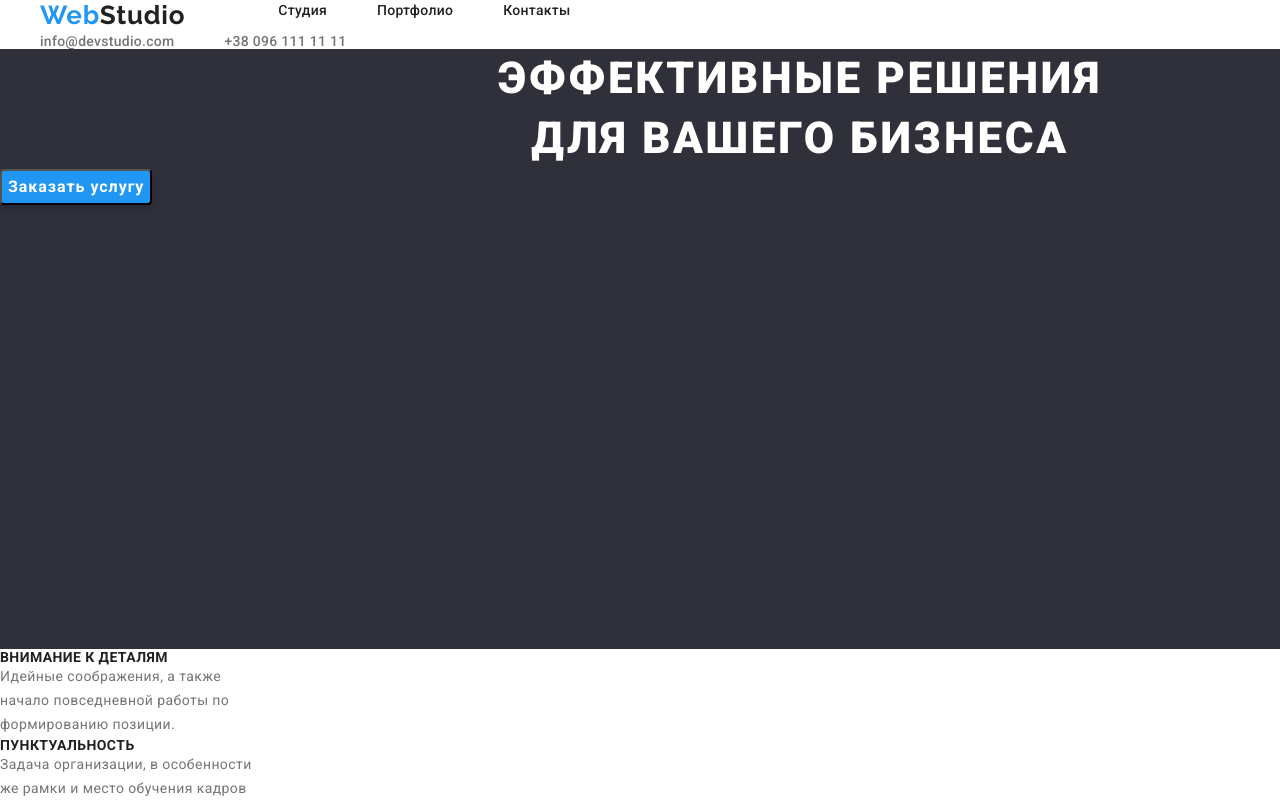
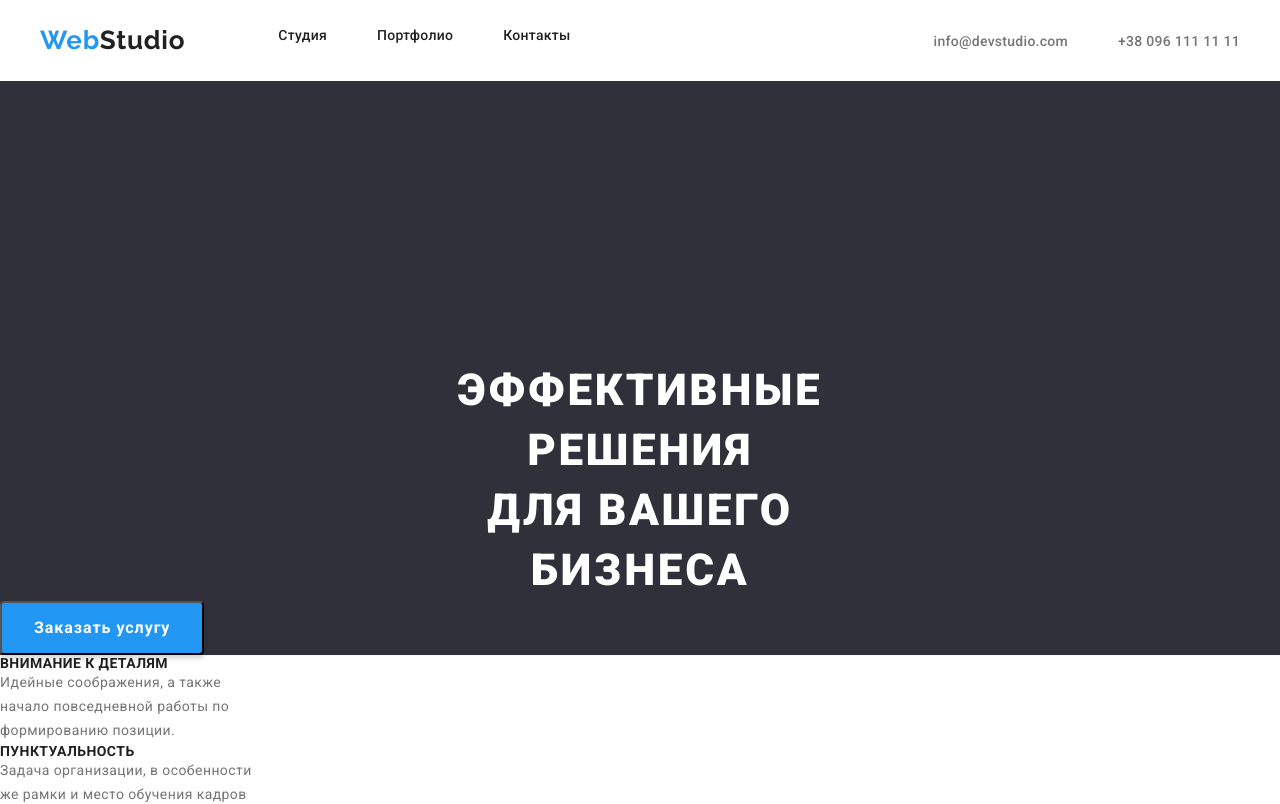
Before and after one commit to Anastasia6588/goit-markup-hw3, a plain HTML site: page index.html in a window 1280 px wide. Shown: the top 804 px of the page. Drawn offline with nearby package versions, Linux system fonts and the light colour scheme.

Commit message:
flex-correction

```diff
--- a/css/styles.css
+++ b/css/styles.css
@@ -35,13 +35,16 @@ img {
 }
 
 .header {
-	display: flex;
-	align-items: center;
+	padding-top: 25px;
+	padding-bottom: 25px;
 }
 
 .navigation-container {
 	width: 1200px;
+	padding: 0 15;
 	margin: 0 auto;
+	display: flex;
+	align-items: center;
 }
 
 .navigetion {
@@ -111,8 +114,6 @@ img {
 
 .hero {
 	background: #2f303a;
-	width: 1600px;
-	height: 600px;
 }
 
 .hero-title {
@@ -124,6 +125,9 @@ img {
 	text-align: center;
 	letter-spacing: 0.06em;
 	text-transform: uppercase;
+	padding-top: 280px;
+	padding-left: 452px;
+	padding-right: 452px;
 }
 
 .hero-btn {
@@ -139,6 +143,9 @@ img {
 	background: #2196f3;
 	box-shadow: 0px 4px 4px rgba(0, 0, 0, 0.15);
 	border-radius: 4px;
+	min-width: 200px;
+	padding: 10px 32px;
+	justify-content: center;
 }
 
 .visually-hidden {
```
